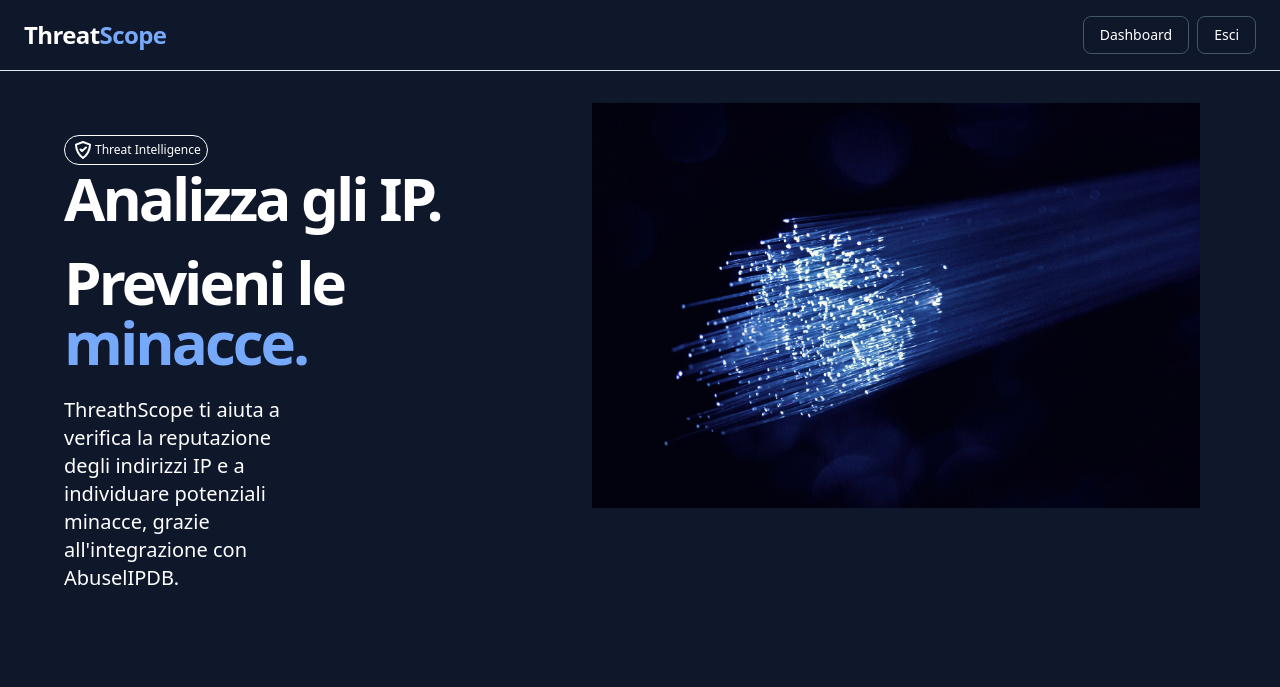
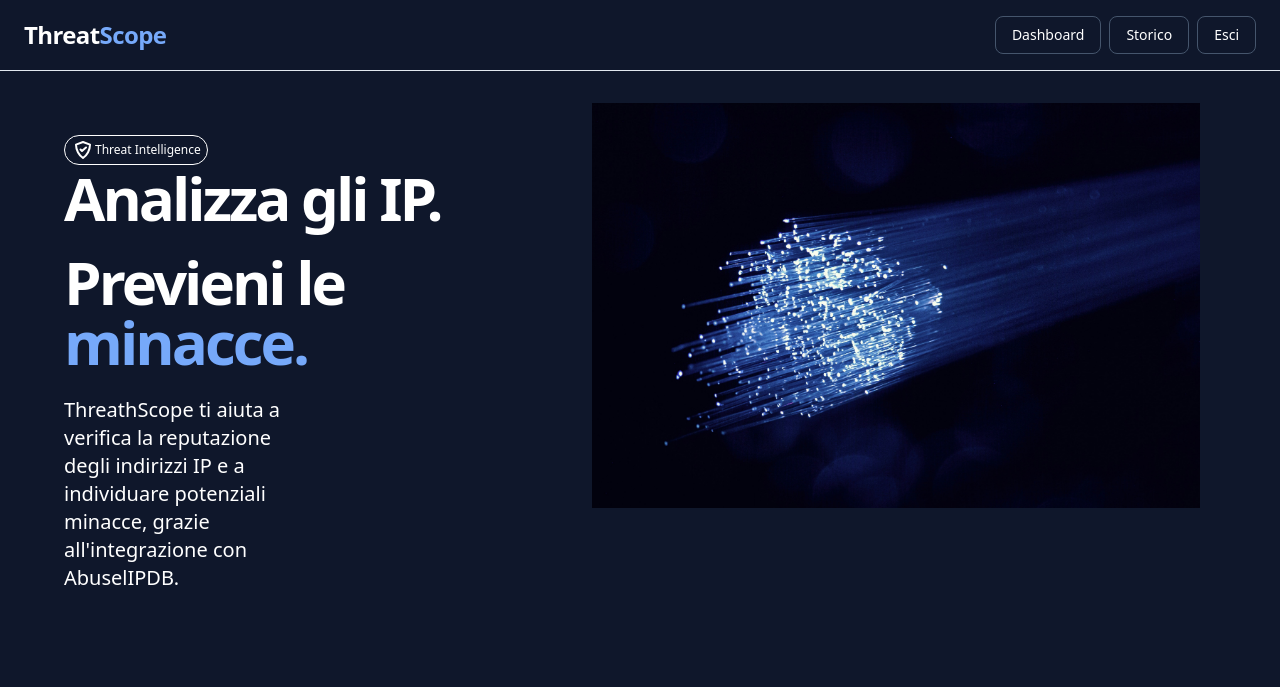
Before and after one commit to T-Virginia/ThreatScope, a Laravel app: page / in a window 1280 px wide. Shown: the top 687 px of the page. Run offline with Laravel 12, Linux system fonts and the light colour scheme; a user stored in the database is signed in; data comes from the database, SQL or seed files in the repository; style sheets or scripts are compiled from the project's sources; parts of the project's set-up code (start-up, migrations or seed data) failed here and were passed over.

Commit message:
inserito pulsante per storico nella navbar

```diff
--- a/resources/views/components/navbar.blade.php
+++ b/resources/views/components/navbar.blade.php
@@ -24,6 +24,11 @@
                     href="{{ url('/dashboard') }}">
                     Dashboard
                 </a>
+                <a type="button"
+                    class="rounded-lg border border-slate-600 px-4 py-2 text-sm font-medium transition hover:bg-slate-700"
+                    href="{{ url('/history') }}">
+                    Storico
+                </a>
                 <form action="{{ route('logout') }}" method="POST">
                     @csrf
                     <button type="submit"
```
